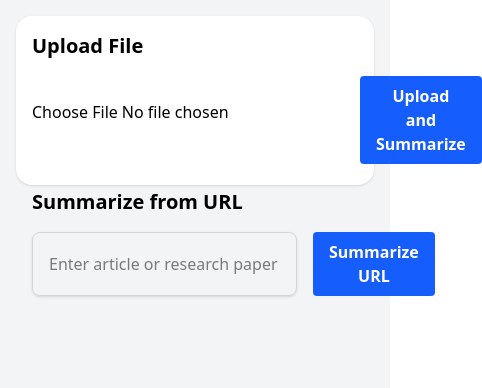
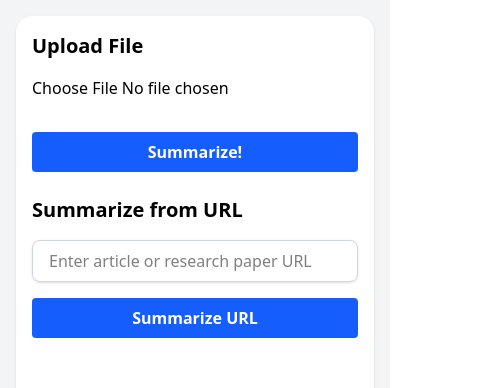
Before and after one commit to riyajha981219/accessibility-portal, a React (Vite) app in the folder frontend/: page / in a window 390 px wide. Shown: the top 388 px of the page, 482 px wide, since content can reach past the window. Built offline with nearby package versions, Linux system fonts and the light colour scheme; no server answers.

Commit message:
- fixed UI for mobile view

```diff
--- a/frontend/src/components/UploadPanel.jsx
+++ b/frontend/src/components/UploadPanel.jsx
@@ -44,13 +44,13 @@ export default function UploadPanel({ onFileUpload, selectedOptions, setSelected
   };
 
   return (
-    <div className="bg-white rounded-2xl shadow p-4 h-1/3">
+    <div className="bg-white rounded-2xl shadow p-4 lg:h-1/3 md:h-auto">
       <h2 className="text-xl font-bold mb-4">Upload File</h2>
-      <div className='flex justify-between items-center gap-4'>
+      <div className='flex flex-col sm:flex-row justify-between gap-4'>
         <input
           type="file"
           onChange={(e) => setFile(e.target.files[0])}
-          className="mb-4"
+          className="mb-4 w-50"
         />
 
         <button
@@ -59,12 +59,12 @@ export default function UploadPanel({ onFileUpload, selectedOptions, setSelected
           className={`px-4 py-2 rounded bg-blue-600 text-white font-semibold transition
           ${isSummarizing ? 'opacity-50 cursor-not-allowed' : 'hover:bg-blue-700 cursor-pointer'}`}
         >
-          {isSummarizing ? "Summarizing for You!" : "Upload and Summarize"}
+          {isSummarizing ? "Summarizing for You!" : "Summarize!"}
         </button>
       </div>
       <div className="mt-6">
         <h2 className="text-xl font-bold mb-4">Summarize from URL</h2>
-        <div className="flex justify-between gap-4">
+        <div className="flex flex-col sm:flex-row justify-between gap-4">
           <input
             type="text"
             value={url}
```
